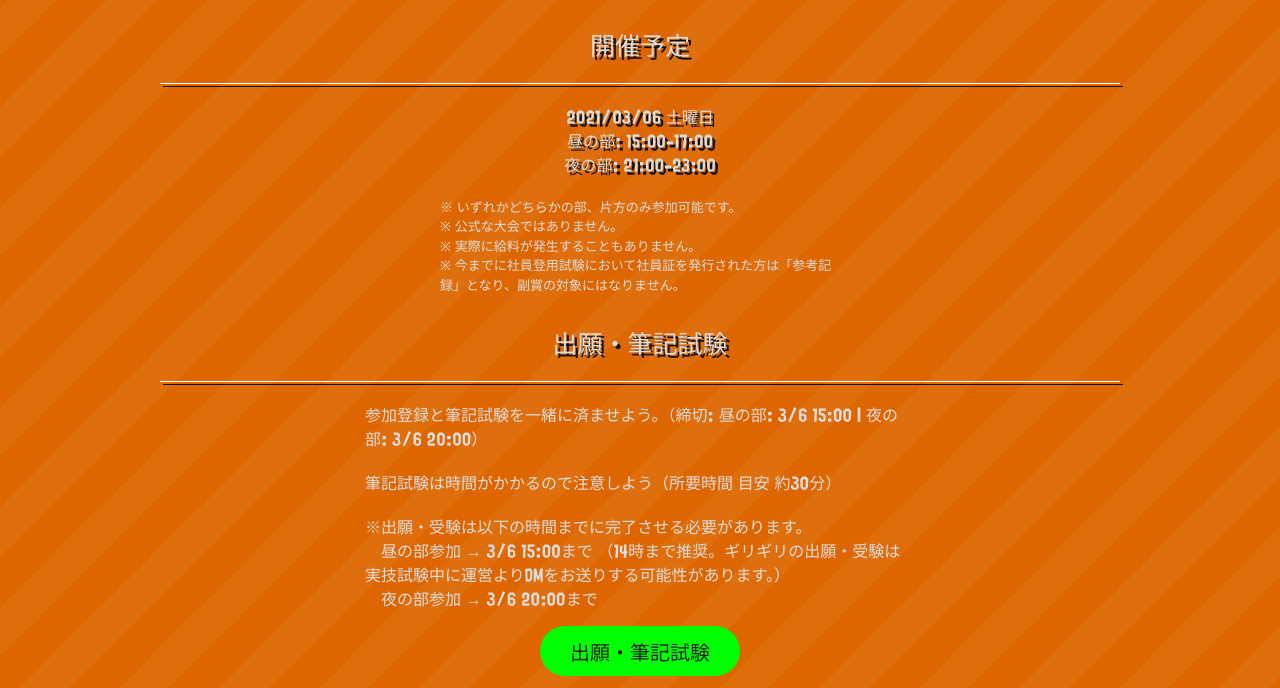
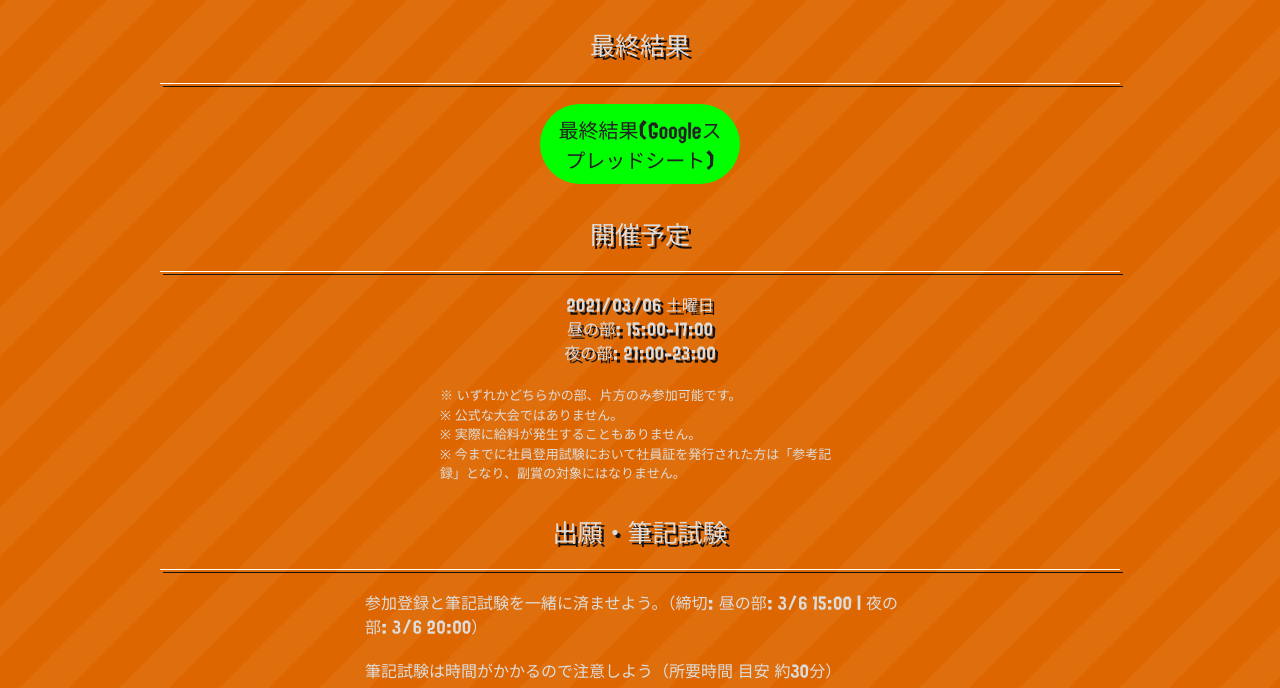
Before and after one commit to sasagar/kumasan-exam, a plain HTML site: page index.html in a window 1280 px wide. Shown: the part 712-1400 px from the top of the page. Drawn offline with Linux system fonts and the light colour scheme; files whose address does not match are found by name.

Commit message:
add final result of 2nd.

```diff
--- a/index.html
+++ b/index.html
@@ -39,11 +39,11 @@
                         class="bk">たぶん</span><span class="bk">これなら<span class="test">仲良く</span></span><span
                         class="test"></span>なれるよ。</span></h2>
 
-                <!-- <h3>最終結果</h3>
+                <h3>最終結果</h3>
                 <div class="test">
                     <button
-                        onclick="location.href='https://docs.google.com/spreadsheets/d/1TxQKQn_mTml7CpbjOjjinrfQJXZcGCaE0TRdlZQ5YWM/edit?usp=sharing'">最終結果(Googleスプレッドシート)</button>
-                </div> -->
+                        onclick="location.href='https://docs.google.com/spreadsheets/d/1Y_Hu4G6mJzEZtJTbE3e67brgm4Bc3uzQLb0oxQdB4C0/edit?usp=sharing'">最終結果(Googleスプレッドシート)</button>
+                </div>
                 <h3>開催予定</h3>
                 <div class="date">
                     2021/03/06 土曜日<br>
@@ -65,7 +65,7 @@
                         　昼の部参加 → 3/6 15:00まで （14時まで推奨。ギリギリの出願・受験は実技試験中に運営よりDMをお送りする可能性があります。）<br>
                         　夜の部参加 → 3/6 20:00まで
                     </p>
-                    <button onclick="location.href='https://forms.gle/kkHWziaBHwozmvt57'">出願・筆記試験</button>
+                    <button onclick="location.href='https://forms.gle/kkHWziaBHwozmvt57'" disabled>出願・筆記試験</button>
                     <p>以下の内容を確認して締切までにスクリーンショットと共に結果を提出しよう。</p>
                     <button onclick="location.href='https://kumasan.bktsk.com/first.html'">第1回のページはこちら</button>
                 </div>
```
